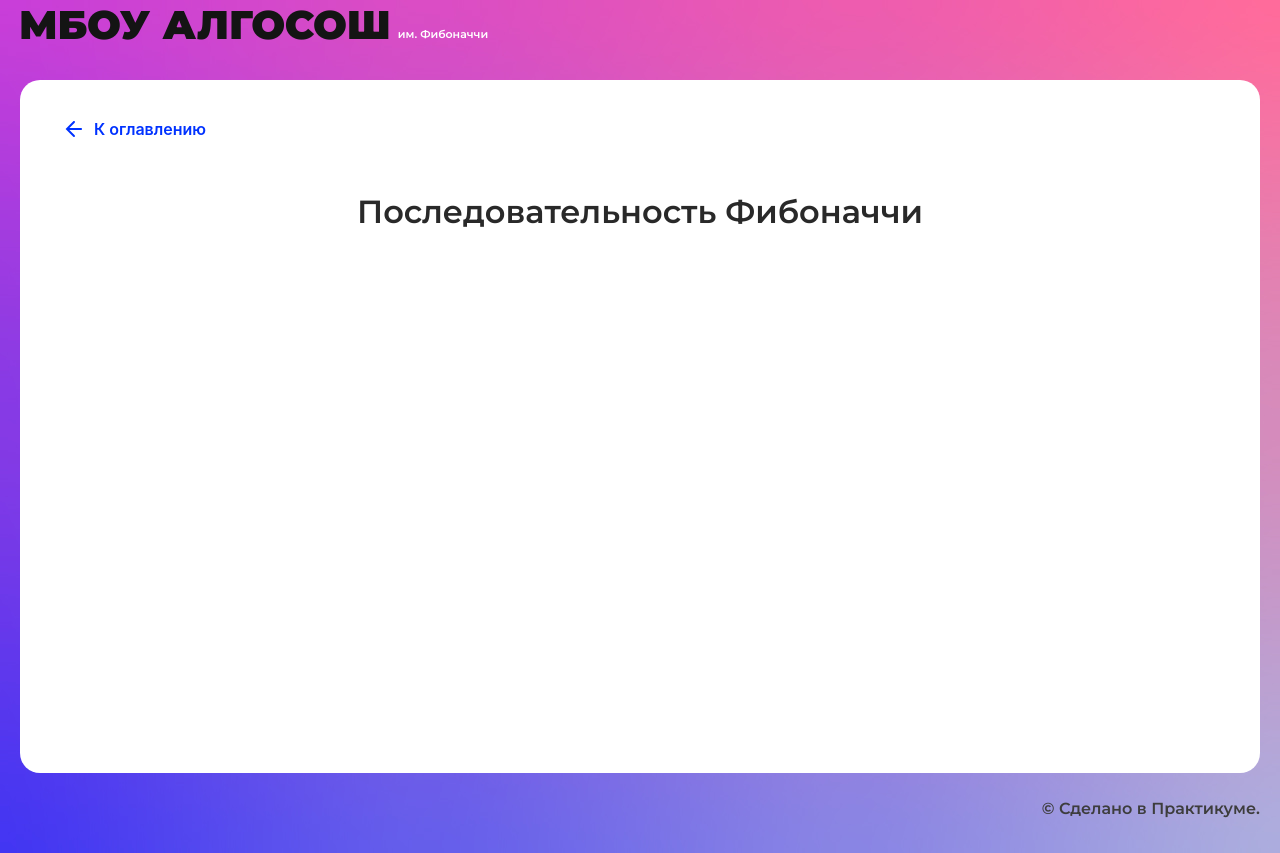
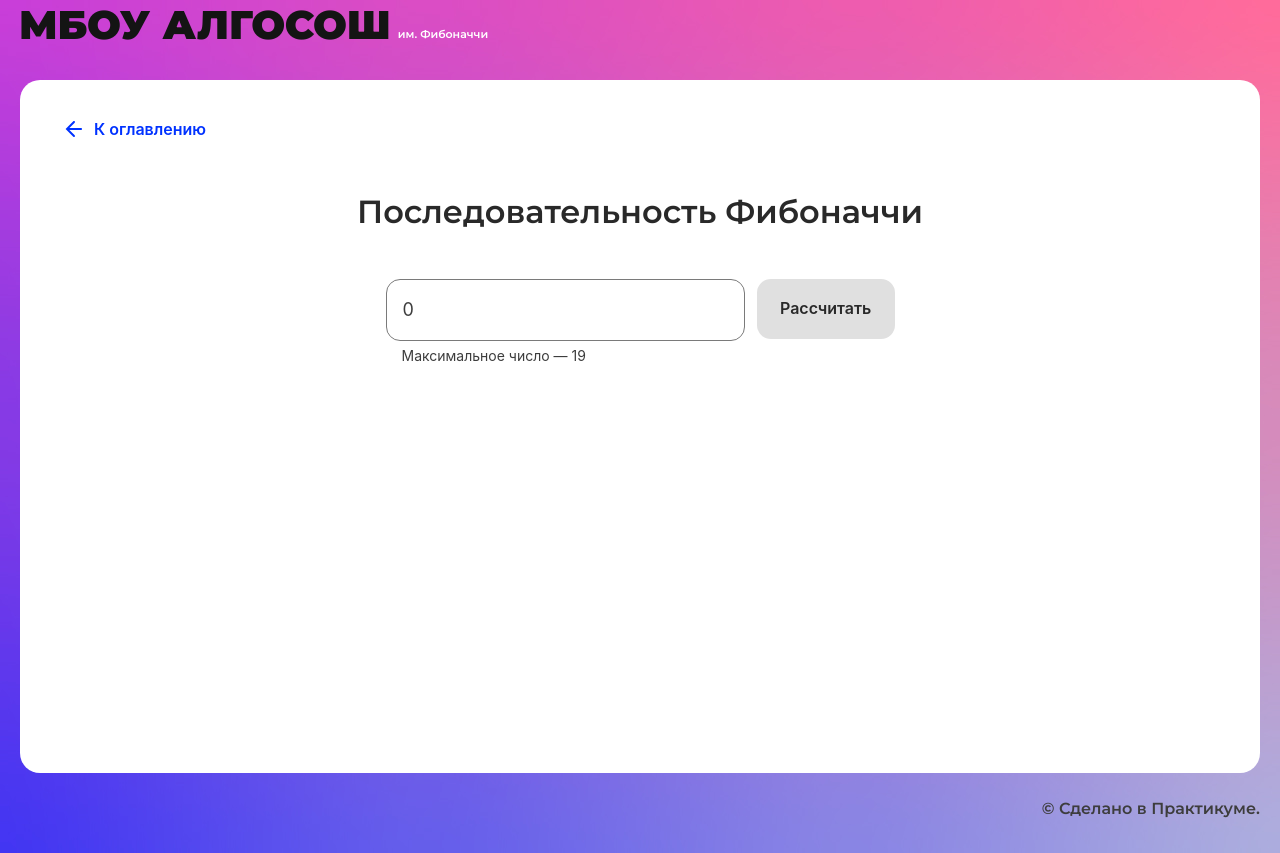
Before and after one commit to SergeyKukhtalevV/algososh, a React (Create React App) app: page /fibonacci in a window 1280 px wide. Built offline with nearby package versions, Linux system fonts and the light colour scheme.

Commit message:
feature: fibonacci: in progress

```diff
--- a/src/components/fibonacci-page/fibonacci-page.tsx
+++ b/src/components/fibonacci-page/fibonacci-page.tsx
@@ -1,10 +1,54 @@
-import React from "react";
-import { SolutionLayout } from "../ui/solution-layout/solution-layout";
+import React, {useState} from "react";
+import {SolutionLayout} from "../ui/solution-layout/solution-layout";
+import style from './string.module.css'
+import {Input} from "../ui/input/input";
+import {Button} from "../ui/button/button";
+import {getFibonacciArray, setDelay, swap} from '../../utils/utils'
+import {Circle} from "../ui/circle/circle";
+import { SHORT_DELAY_IN_MS} from "../../constants/delays";
 
 export const FibonacciPage: React.FC = () => {
+  const [loader, setLoader] = useState(false);
+  const [inputValue, setInputValue] = useState<number>(0);
+  const [fibonacciArray, setFibonacciArray] = useState<number[]>([])
+
+  const handleInput = (e: React.ChangeEvent<HTMLInputElement>) => {
+    setInputValue(Number(e.target.value));
+  };
+
+  const handleClick = async () => {
+    setLoader(true);
+    const array = getFibonacciArray(inputValue);
+
+    for (let i = 0; i < array.length; i++) {
+      await setDelay(SHORT_DELAY_IN_MS);
+      setFibonacciArray(array.slice(0, i + 1));
+    }
+    setLoader(false);
+  }
+
   return (
     <SolutionLayout title="Последовательность Фибоначчи">
-
+      <div className={style.wrapper}>
+        <div className={style.container}>
+          <Input type={"number"} max={19} isLimitText={true} onChange={handleInput} value={inputValue}/>
+          <Button text={'Рассчитать'}
+                  linkedList={'small'}
+                  isLoader={loader}
+                  disabled={inputValue <= 19 && inputValue >= 1 ? false : true}
+                  onClick={handleClick}
+          />
+        </div>
+        <ul className={style.containerResult}>
+          {fibonacciArray.map((item: number, index) => {
+            return (
+              <li key={index}>
+                <Circle letter={`${item}`}/>
+              </li>
+            )
+          })}
+        </ul>
+      </div>
     </SolutionLayout>
   );
 };
--- /dev/null
+++ b/src/components/fibonacci-page/string.module.css
@@ -0,0 +1,24 @@
+.wrapper {
+  display: flex;
+  flex-direction: column;
+  row-gap: 120px;
+  width: 100%;
+}
+
+.container {
+  column-gap: 12px;
+  display: flex;
+  flex-direction: row;
+  margin: 0 auto;
+  max-width: 567px;
+}
+
+.containerResult {
+  column-gap: 16px;
+  display: flex;
+  flex-direction: row;
+  justify-content: center;
+  list-style: none;
+  margin: 0;
+  padding: 0;
+}
--- a/src/utils/utils.ts
+++ b/src/utils/utils.ts
@@ -7,3 +7,18 @@ export const setDelay = (delay: number) => {
 export const swap = (array: TElement[], i: number, j: number) => {
   ([array[i], array[j]] = [array[j], array[i]]);
 }
+
+export const getFibonacciArray = (n: number) => {
+  const arr: number[] = [];
+  if (n <= 0) {
+    return false;
+  }
+  for (let i = 0; i < n; i++) {
+    if (i < 2) {
+      arr[i] = i;
+    } else {
+      arr[i] = arr[i - 1] + arr[i - 2];
+    }
+  }
+  return arr[n - 1];
+}
```
